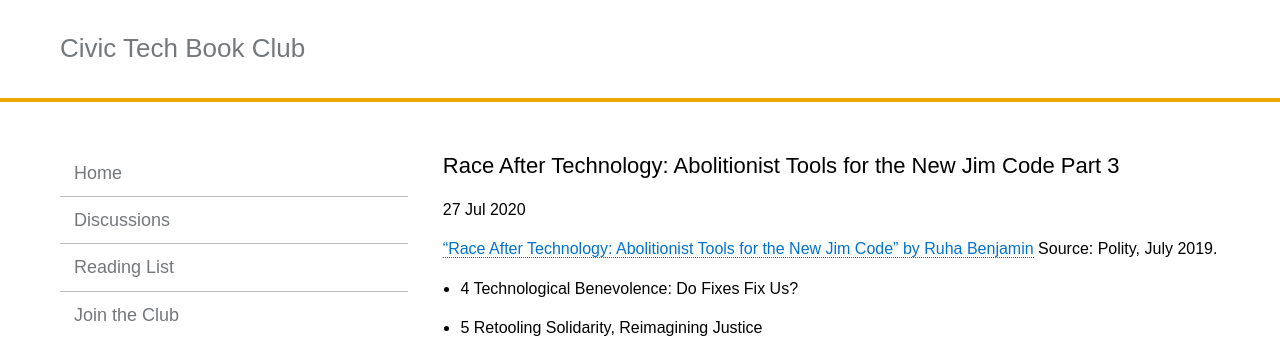
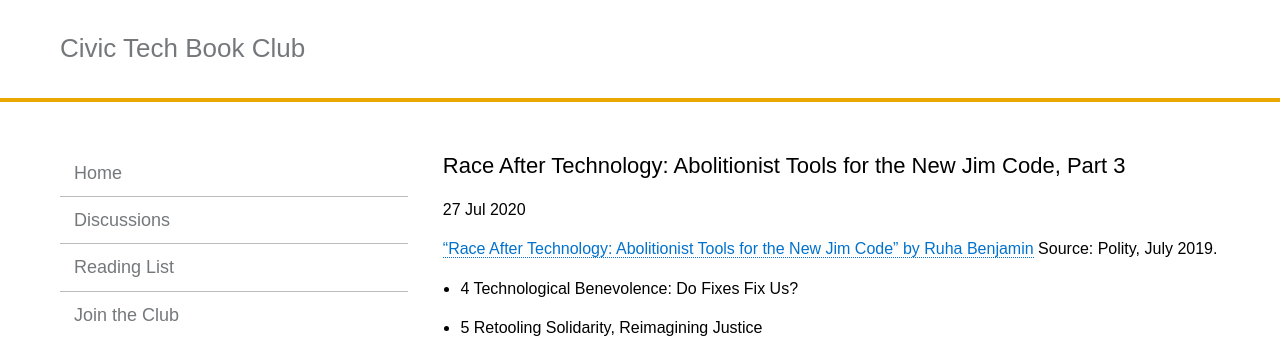
Before and after one commit to rebeccawilliams/bookclub, a Jekyll site: the page built from _posts/2020-07-27-race-after-technology-part3.md, in a window 1280 px wide. Shown: the top 348 px of the page. Built offline with Jekyll 4.4.1, drawn with Linux system fonts in a browser that asks for light colours.

```diff
--- a/_posts/2020-07-27-race-after-technology-part3.md
+++ b/_posts/2020-07-27-race-after-technology-part3.md
@@ -1,6 +1,6 @@
 ---
 layout: post
-title:  "Race After Technology: Abolitionist Tools for the New Jim Code Part 3"
+title:  "Race After Technology: Abolitionist Tools for the New Jim Code, Part 3"
 date:   2020-07-27 21:00:00
 categories: jekyll update
 ---
```
